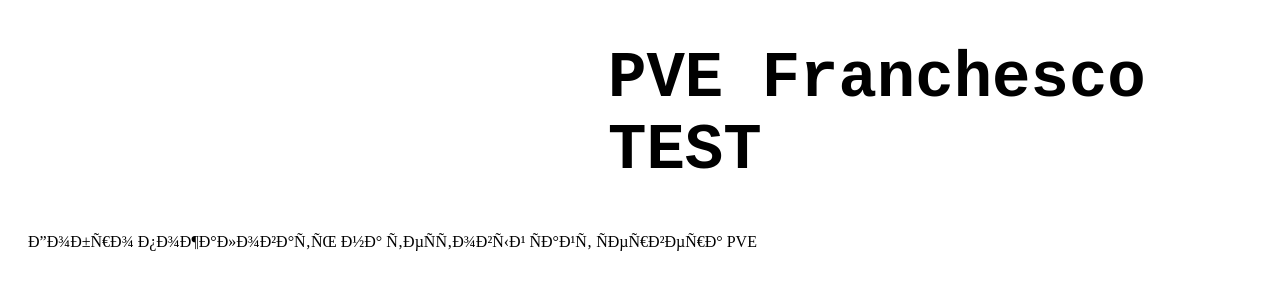
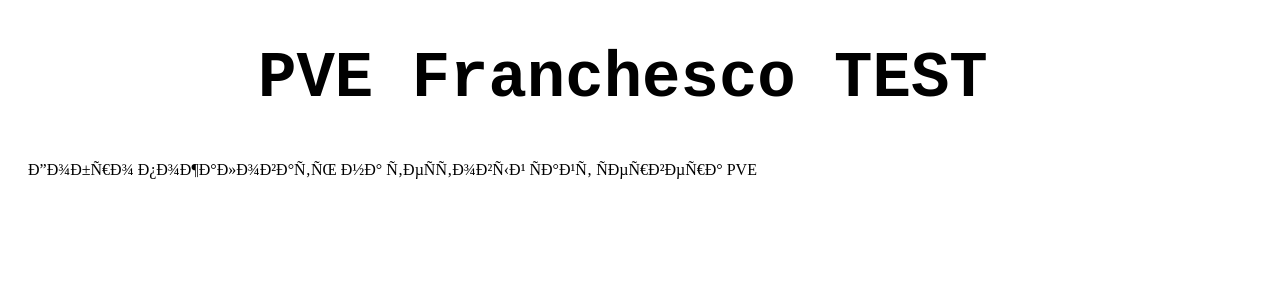
Before and after one commit to Kot-Serj/website, a plain HTML site: page Index.html in a window 1280 px wide. Drawn offline with Linux system fonts and the light colour scheme.

Commit message:
+  gitignore

```diff
--- a/style.css
+++ b/style.css
@@ -1,7 +1,7 @@
 h1 {
     font-family:Andale Mono, monospace ;
     font-size: 48pt;
-    margin-left: 600px;
+    margin-left: 250px;
 }
 p {
     margin-left: 20px;
```
Also changed, not shown: .gitignore/launch.json (added).
